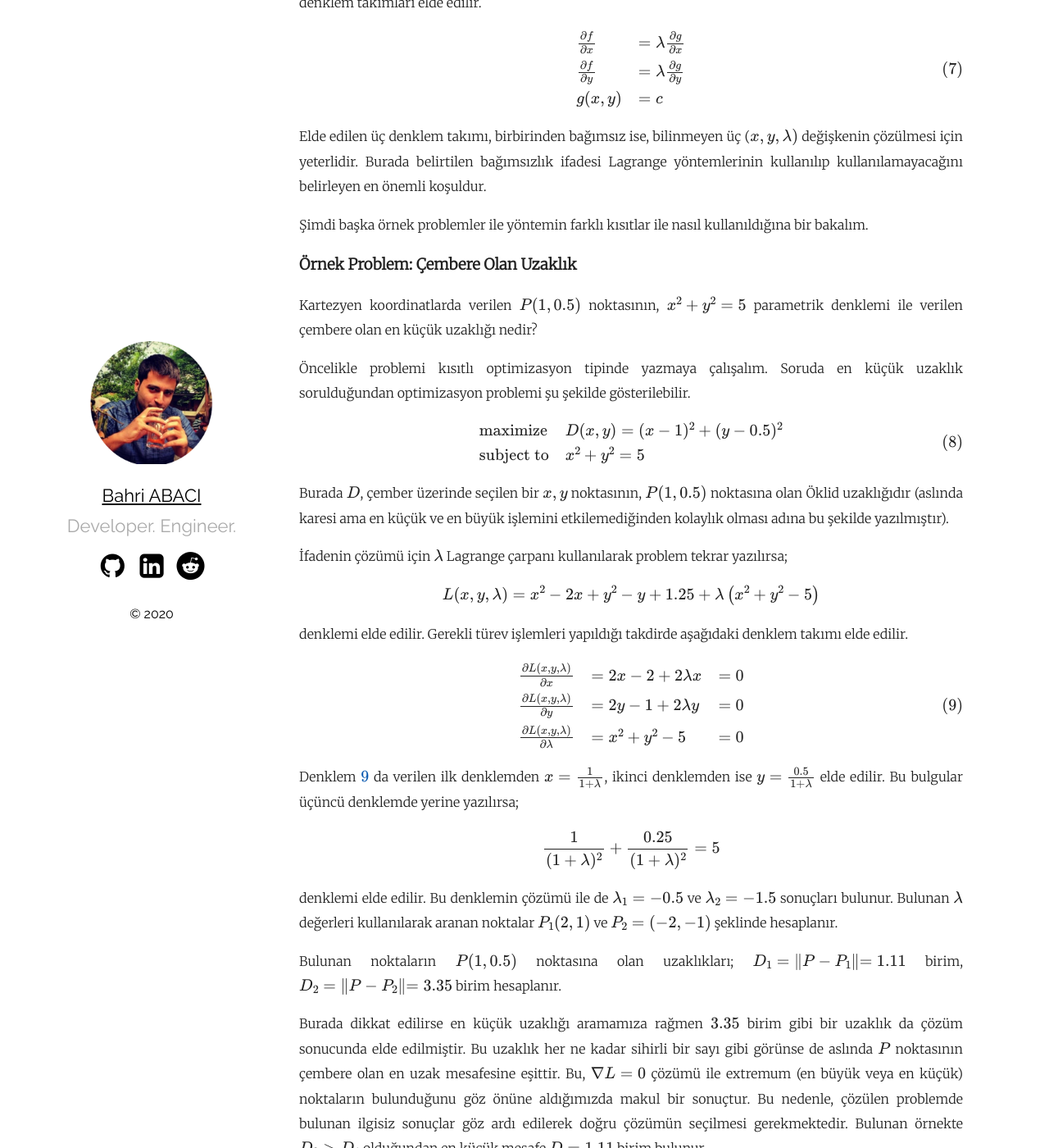
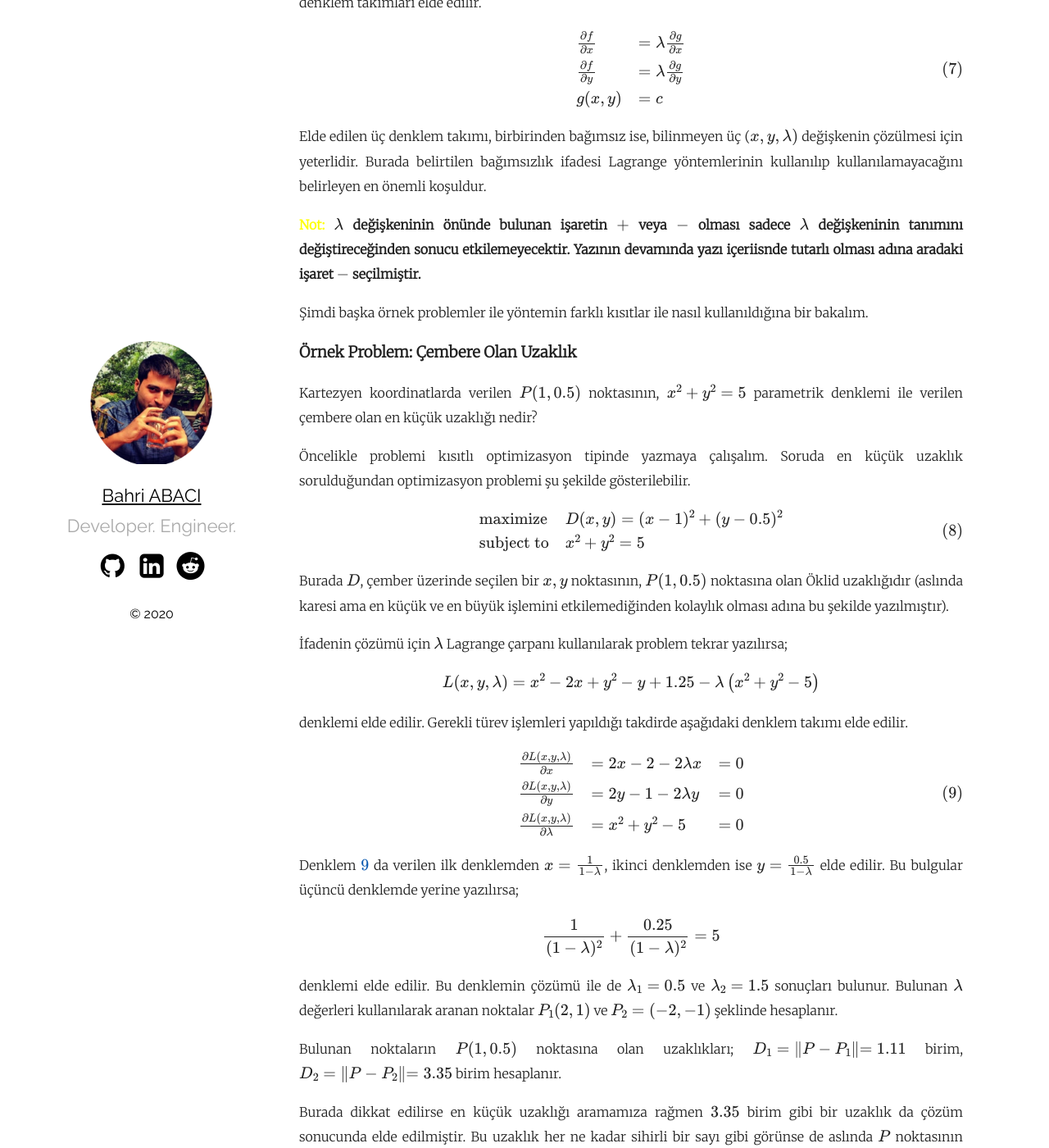
Before and after one commit to cescript/cescript.github.io, a Jekyll site: the page built from _posts/2020-01-13-lagrange-carpanlari-yontemi-lagrange-multipliers.md, in a window 1280 px wide and 1400 px high, scrolled down 2379 px. Shown: the whole window at 82% size. Built offline with Jekyll 4.4.1, drawn with Linux system fonts in a browser that asks for light colours; formulas are drawn with MathJax 3; a script that is not in the unit is left out; comment, search, counter and statistics services are not loaded; some of the changed text lies outside the part shown.

Commit message:
Lagrange Multipliers post updated

```diff
--- a/_posts/2020-01-13-lagrange-carpanlari-yontemi-lagrange-multipliers.md
+++ b/_posts/2020-01-13-lagrange-carpanlari-yontemi-lagrange-multipliers.md
@@ -51,7 +51,7 @@ $$
 
 Yukarıda verilen denklemde $A$ bahçenin alanını, $x$ ve $y$ dikdörtgenin kenar uzunluklarını göstermektedir. $2x+2y=100$ kısıtı ise oluşturulacak dikdörtgenin çevresinin uzunluğunu göstermektedir. Lagrange çarpanları kullanılarak Denklem \ref{sampleEQ2} ile verilen ifade aşağıdaki şekilde yazılır.
 
-$$\text{maximize} \quad L(x,y,\lambda) = xy + \lambda (2x+2y-100) \label{sampleEQ2Lagrange} \tag{4}$$
+$$\text{maximize} \quad L(x,y,\lambda) = xy - \lambda (2x+2y-100) \label{sampleEQ2Lagrange} \tag{4}$$
 
 Burada $\lambda$ Lagrange çarpanı olarak bilinir ve Denklem \ref{sampleEQ2}' de verilen kısıtlı optimizasyon probleminin, Denklem \ref{sampleEQ2Lagrange} ile verilen kısıtsız optimizasyon yöntemine dönüştürülmesinde kullanılır. Bu problemin çözülmesi için $L$ fonksiyonunun $x$,$y$ ve $\lambda$ değişkenlerine göre türevi alınıp sıfıra eşitlenirse;
 
@@ -68,7 +68,7 @@ bulunur. Burada ilk denklemin çözümünden $y = 2\lambda$, ikinci denklemin ç
 
 Bu örnek üzerinden Lagrange teoremini genelleştirmek istersek, $f(x,y)$ şeklinde verilen fonksiyonun $g(x,y)=c$ kısıtı altında en küçük veya en büyük değeri bulunmak istenirse aşağıdaki Lagrange denkleminin en küçük veya en büyük noktalarının bulunması gerekmektedir.
 
-$$L(x,y,\lambda) = f(x,y) + \lambda (g(x,y)-c) \label{genericLagrange} \tag{6}$$
+$$L(x,y,\lambda) = f(x,y) - \lambda (g(x,y)-c) \label{genericLagrange} \tag{6}$$
 
 Bu genel ifadenin çözümü için de $L$ fonksiyonunun türevi alınıp sıfıra eşitlenirse, $\nabla L=0$, aşağıdaki denklem takımları elde edilir.
 
@@ -82,6 +82,8 @@ g(x,y) & = c
 $$
 
 Elde edilen üç denklem takımı, birbirinden bağımsız ise, bilinmeyen üç ($x,y,\lambda)$ değişkenin çözülmesi için yeterlidir. Burada belirtilen bağımsızlık ifadesi Lagrange yöntemlerinin kullanılıp kullanılamayacağını belirleyen en önemli koşuldur.
+
+**<span style="color: yellow;">Not:</span> $\lambda$ değişkeninin önünde bulunan işaretin $+$ veya $-$ olması sadece $\lambda$ değişkeninin tanımını değiştireceğinden sonucu etkilemeyecektir. Yazının devamında yazı içeriisnde tutarlı olması adına aradaki işaret $-$ seçilmiştir.**
 
 Şimdi başka örnek problemler ile yöntemin farklı kısıtlar ile nasıl kullanıldığına bir bakalım.
 
@@ -103,24 +105,24 @@ Burada $D$, çember üzerinde seçilen bir $x,y$ noktasının, $P(1,0.5)$ noktas
 
 İfadenin çözümü için $\lambda$ Lagrange çarpanı kullanılarak problem tekrar yazılırsa;
 
-$$L(x,y,\lambda) = x^2-2x+y^2-y+1.25 + \lambda \left( x^2+y^2-5 \right )$$
+$$L(x,y,\lambda) = x^2-2x+y^2-y+1.25 - \lambda \left( x^2+y^2-5 \right )$$
 
 denklemi elde edilir. Gerekli türev işlemleri yapıldığı takdirde aşağıdaki denklem takımı elde edilir.
 
 $$
 \begin{array}{lll}
-\frac{\partial L(x,y,\lambda)}{\partial x} & = 2x -2 + 2\lambda x & = 0\\
-\frac{\partial L(x,y,\lambda)}{\partial y} & = 2y -1 + 2\lambda y & = 0\\
+\frac{\partial L(x,y,\lambda)}{\partial x} & = 2x -2 - 2\lambda x & = 0\\
+\frac{\partial L(x,y,\lambda)}{\partial y} & = 2y -1 - 2\lambda y & = 0\\
 \frac{\partial L(x,y,\lambda)}{\partial \lambda} & = x^2+y^2-5 & = 0
 \end{array}
 \label{example0LagrangePartials} \tag{9}
 $$
 
-Denklem \ref{example0LagrangePartials} da verilen ilk denklemden $x=\frac{1}{1+\lambda}$, ikinci denklemden ise $y=\frac{0.5}{1+\lambda}$ elde edilir. Bu bulgular üçüncü denklemde yerine yazılırsa;
+Denklem \ref{example0LagrangePartials} da verilen ilk denklemden $x=\frac{1}{1-\lambda}$, ikinci denklemden ise $y=\frac{0.5}{1-\lambda}$ elde edilir. Bu bulgular üçüncü denklemde yerine yazılırsa;
 
-$$\frac{1}{(1+\lambda)^2}+\frac{0.25}{(1+\lambda)^2} = 5$$
+$$\frac{1}{(1-\lambda)^2}+\frac{0.25}{(1-\lambda)^2} = 5$$
 
-denklemi elde edilir. Bu denklemin çözümü ile de $\lambda_1=-0.5$ ve $\lambda_2=-1.5$ sonuçları bulunur. Bulunan $\lambda$ değerleri kullanılarak aranan noktalar $P_1(2,1)$ ve $P_2=(-2, -1)$ şeklinde hesaplanır.
+denklemi elde edilir. Bu denklemin çözümü ile de $\lambda_1=0.5$ ve $\lambda_2=1.5$ sonuçları bulunur. Bulunan $\lambda$ değerleri kullanılarak aranan noktalar $P_1(2,1)$ ve $P_2=(-2, -1)$ şeklinde hesaplanır.
 
 Bulunan noktaların $P(1,0.5)$ noktasına olan uzaklıkları; $D_1=\lVert{P-P_1}\lVert=1.11$ birim, $D_2=\lVert{P-P_2}\lVert=3.35$ birim hesaplanır.
 
```
